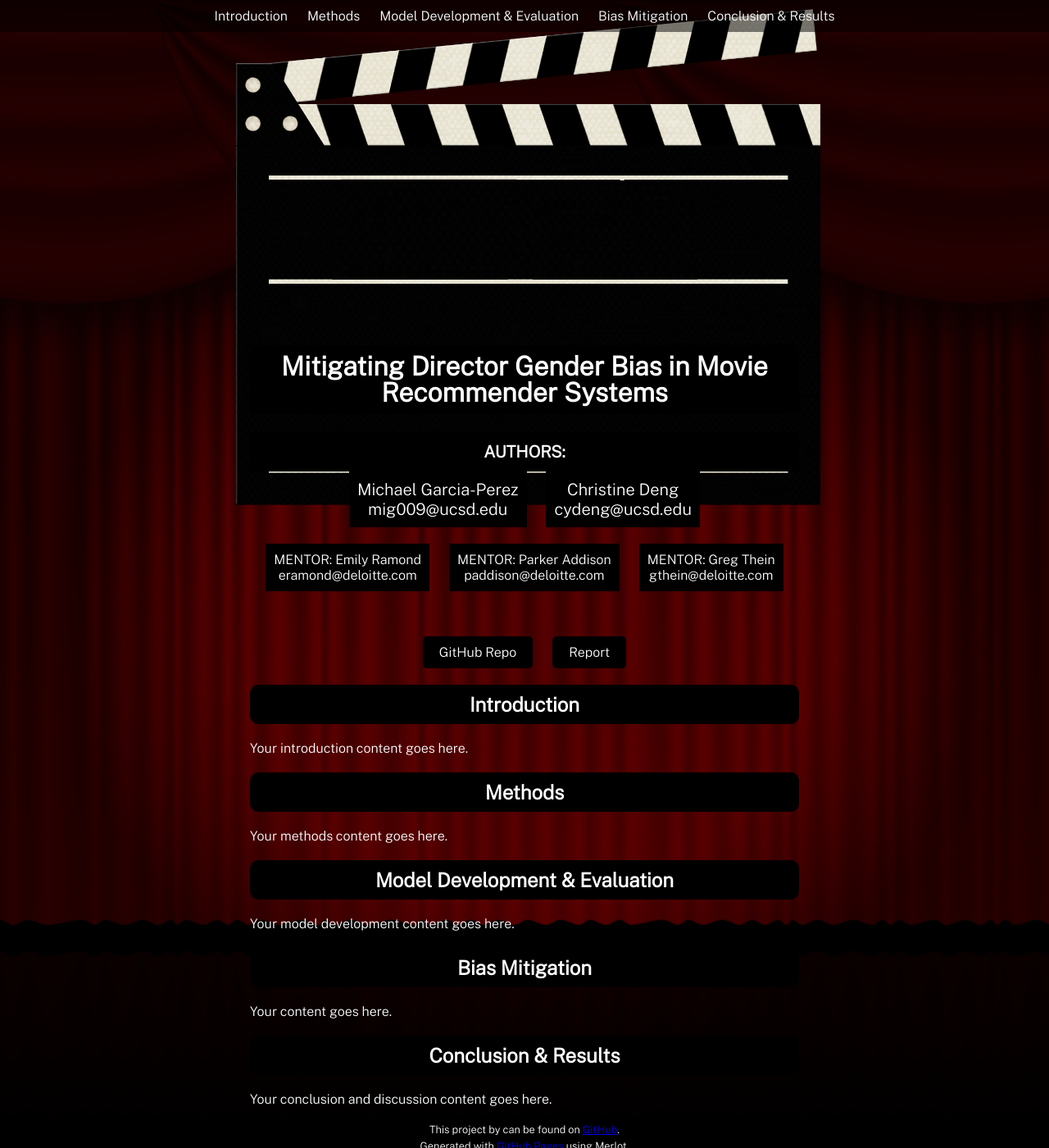
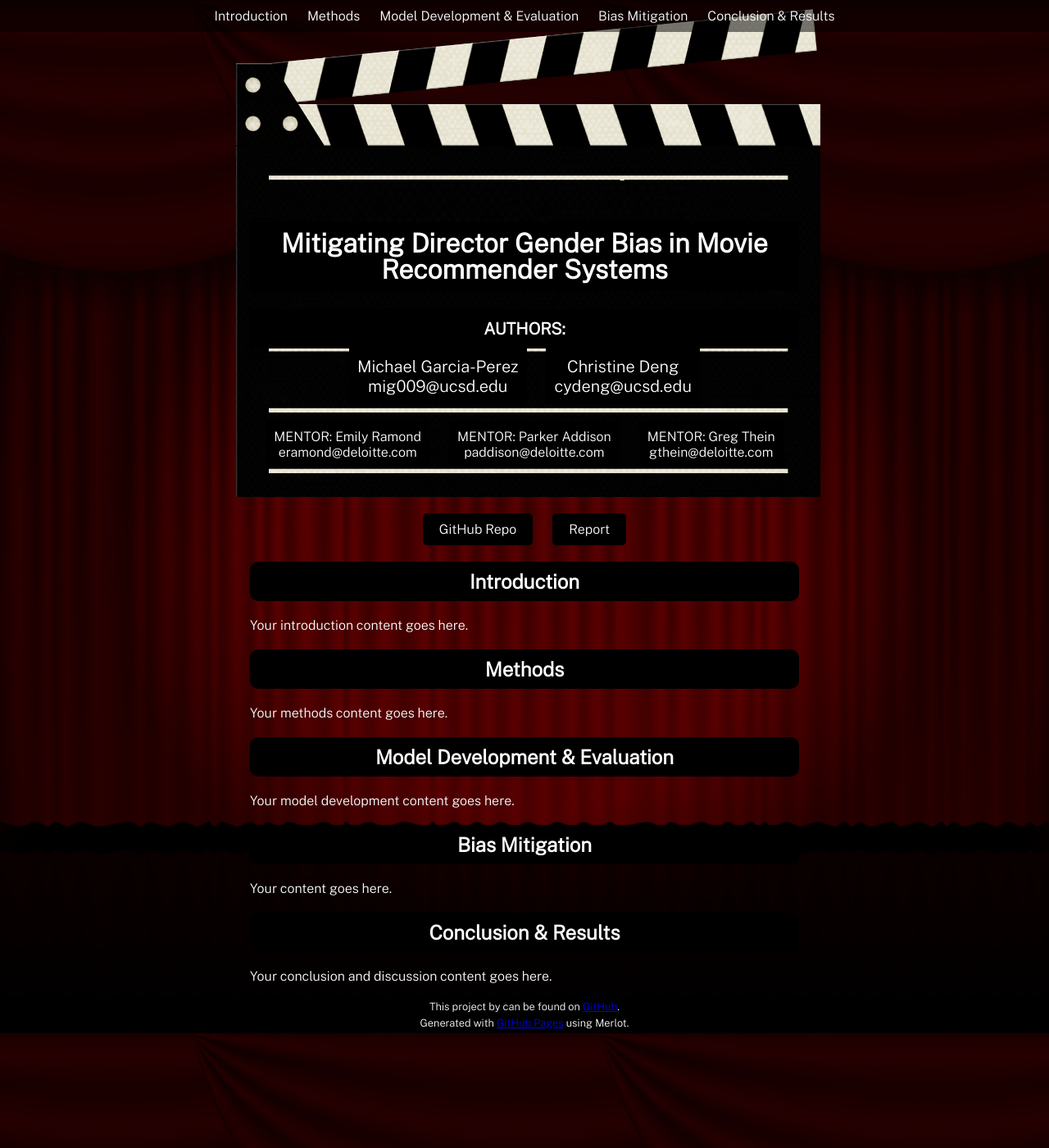
Before and after one commit to michael-garciaperez/DSC180A-Methodology-5, a Jekyll site: the page built from index.md, in a window 1280 px wide and 1400 px high. Shown: the whole window at 82% size. Built offline with Jekyll 4.4.1, drawn with Linux system fonts in a browser that asks for light colours.

Commit message:
Update style.scss

```diff
--- a/assets/css/style.scss
+++ b/assets/css/style.scss
@@ -26,7 +26,7 @@
   z-index: 2;
   margin: 0 auto;
   max-width: 670px; /* Adjusted maximum width */
-  padding: 400px 40px 25px; /* Increased top padding to shift everything down more */
+  padding: 250px 40px 25px; /* Decreased top padding to move the text back up */
   background-image: url('../images/clap_board.png');
   background-size: 100%;
   background-repeat: no-repeat;
```
